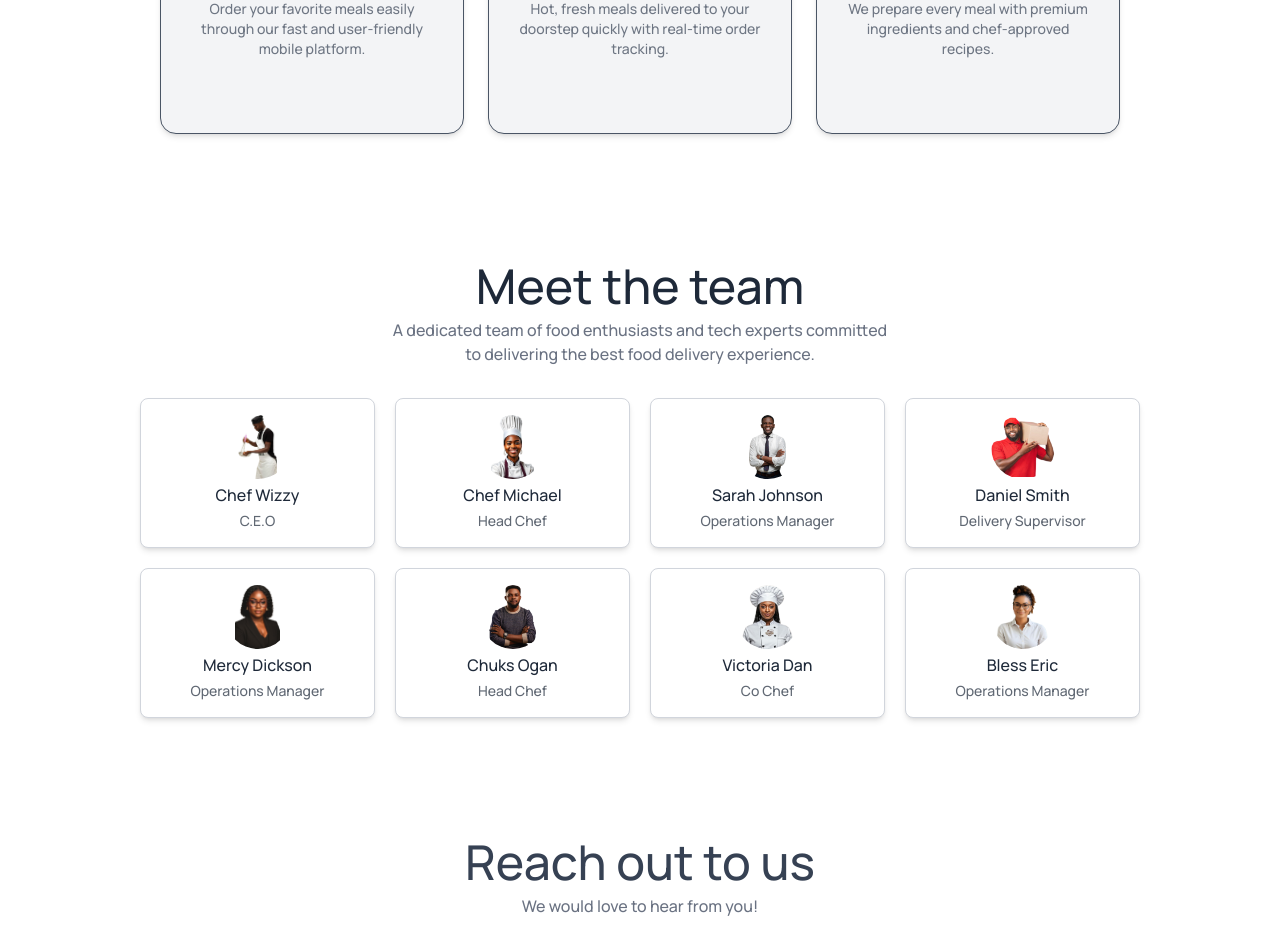
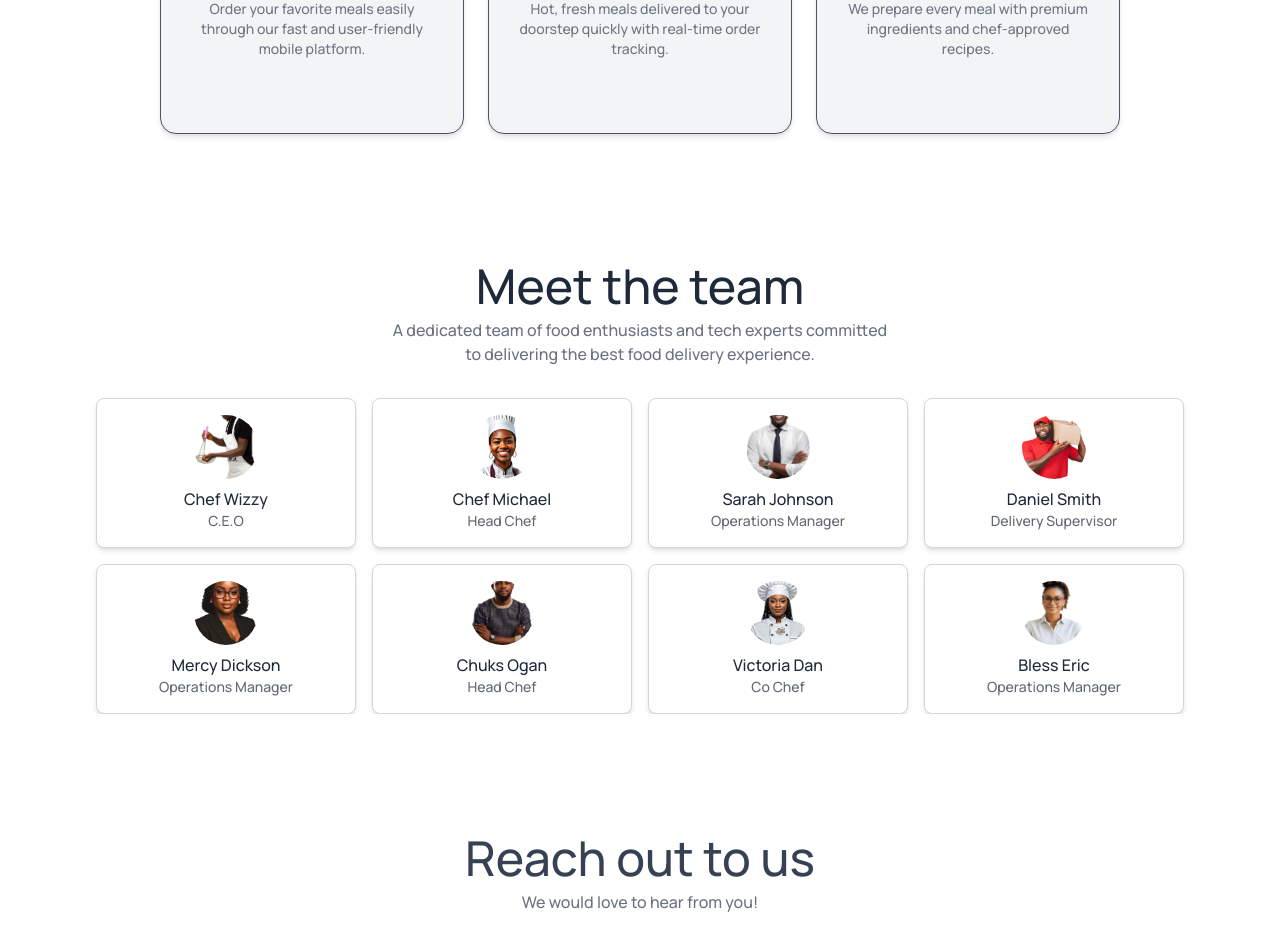
Before and after one commit to nnennafavour/foodwebsite, a React (Vite) app: page / in a window 1280 px wide. Shown: the part 2280-3211 px from the top of the page. Built offline with nearby package versions, Linux system fonts and the light colour scheme.

Commit message:
fix my code

```diff
--- a/src/Components/Team.jsx
+++ b/src/Components/Team.jsx
@@ -1,3 +1,68 @@
+// import React from 'react'
+// import Title from './Title.jsx'
+// import { teamData } from '../assets/assets.js'
+// import { motion } from "motion/react"
+
+// const Team = () => {
+//   return (
+//     <motion.section
+//       initial="hidden"
+//       whileInView="visible"
+//       viewport={{ once: true }}
+//       className="flex flex-col items-center gap-8 px-4 sm:px-12 lg:px-24 xl:px-40
+//       pt-32 text-gray-800 dark:text-white"
+//     >
+//       <Title
+//         title="Meet the team"
+//         desc="A dedicated team of food enthusiasts and tech experts committed to delivering the best food delivery experience."
+//       />
+
+//       {/* TEAM GRID */}
+//       {/* <div className="grid grid-cols-1 sm:grid-cols-2 lg:grid-cols-3 xl:grid-cols-4 gap-5 w-250"> */}
+//         <div className="grid grid-cols-1 sm:grid-cols-2 lg:grid-cols-3 xl:grid-cols-4 gap-5 w-full max-w-6xl">
+
+//         {teamData.map((team, index) => (
+//           <motion.div
+//               initial={{ opacity: 0, y: 20 }}
+//               whileInView={{ opacity: 1, y: 0 }}
+//               transition={{ duration: 0.4, delay: index * 0.1 }}
+//               viewport={{ once: true }}
+//             key={index}
+//             className="
+//               flex flex-col items-center text-center
+//               p-4
+//               rounded-lg
+//               border border-gray-300 dark:border-gray-700
+//               bg-white dark:bg-gray-900
+//               shadow-md
+//               transition-all duration-300
+//               hover:scale-105
+//               hover:shadow-lg
+//             "
+//           >
+//             {/* IMAGE */}
+//             <img
+//               src={team.image}
+//               alt={team.name}
+//               className="w-16 h-16 rounded-full object-contain mb-1"
+//             />
+
+//             {/* TEXT */}
+//             <h3 className="font-semibold text-base">
+//               {team.name}
+//             </h3>
+//             <p className="text-sm opacity-70 mt-1">
+//               {team.role}
+//             </p>
+//           </motion.div>
+//         ))}
+//       </div>
+//     </motion.section>
+//   )
+// }
+
+// export default Team
+
 import React from 'react'
 import Title from './Title.jsx'
 import { teamData } from '../assets/assets.js'
@@ -9,8 +74,13 @@ const Team = () => {
       initial="hidden"
       whileInView="visible"
       viewport={{ once: true }}
-      className="flex flex-col items-center gap-8 px-4 sm:px-12 lg:px-24 xl:px-40
-      pt-32 text-gray-800 dark:text-white"
+      className="
+        flex flex-col items-center gap-8
+        px-4 sm:px-8 lg:px-16 xl:px-24
+        pt-24 sm:pt-32
+        text-gray-800 dark:text-white
+        overflow-x-hidden
+      "
     >
       <Title
         title="Meet the team"
@@ -18,14 +88,14 @@ const Team = () => {
       />
 
       {/* TEAM GRID */}
-      <div className="grid grid-cols-1 sm:grid-cols-2 lg:grid-cols-3 xl:grid-cols-4 gap-5 w-250">
+      <div className="grid grid-cols-1 sm:grid-cols-2 lg:grid-cols-3 xl:grid-cols-4 gap-4 w-full max-w-6xl mx-auto">
         {teamData.map((team, index) => (
           <motion.div
-              initial={{ opacity: 0, y: 20 }}
-              whileInView={{ opacity: 1, y: 0 }}
-              transition={{ duration: 0.4, delay: index * 0.1 }}
-              viewport={{ once: true }}
             key={index}
+            initial={{ opacity: 0, y: 20 }}
+            whileInView={{ opacity: 1, y: 0 }}
+            transition={{ duration: 0.4, delay: index * 0.1 }}
+            viewport={{ once: true }}
             className="
               flex flex-col items-center text-center
               p-4
@@ -34,22 +104,22 @@ const Team = () => {
               bg-white dark:bg-gray-900
               shadow-md
               transition-all duration-300
-              hover:scale-105
-              hover:shadow-lg
+              sm:hover:scale-105
+              sm:hover:shadow-lg
             "
           >
             {/* IMAGE */}
             <img
               src={team.image}
               alt={team.name}
-              className="w-16 h-16 rounded-full object-contain mb-1"
+              className="w-14 h-14 sm:w-16 sm:h-16 rounded-full object-cover mb-2"
             />
 
             {/* TEXT */}
             <h3 className="font-semibold text-base">
               {team.name}
             </h3>
-            <p className="text-sm opacity-70 mt-1">
+            <p className="text-sm opacity-70">
               {team.role}
             </p>
           </motion.div>
```
